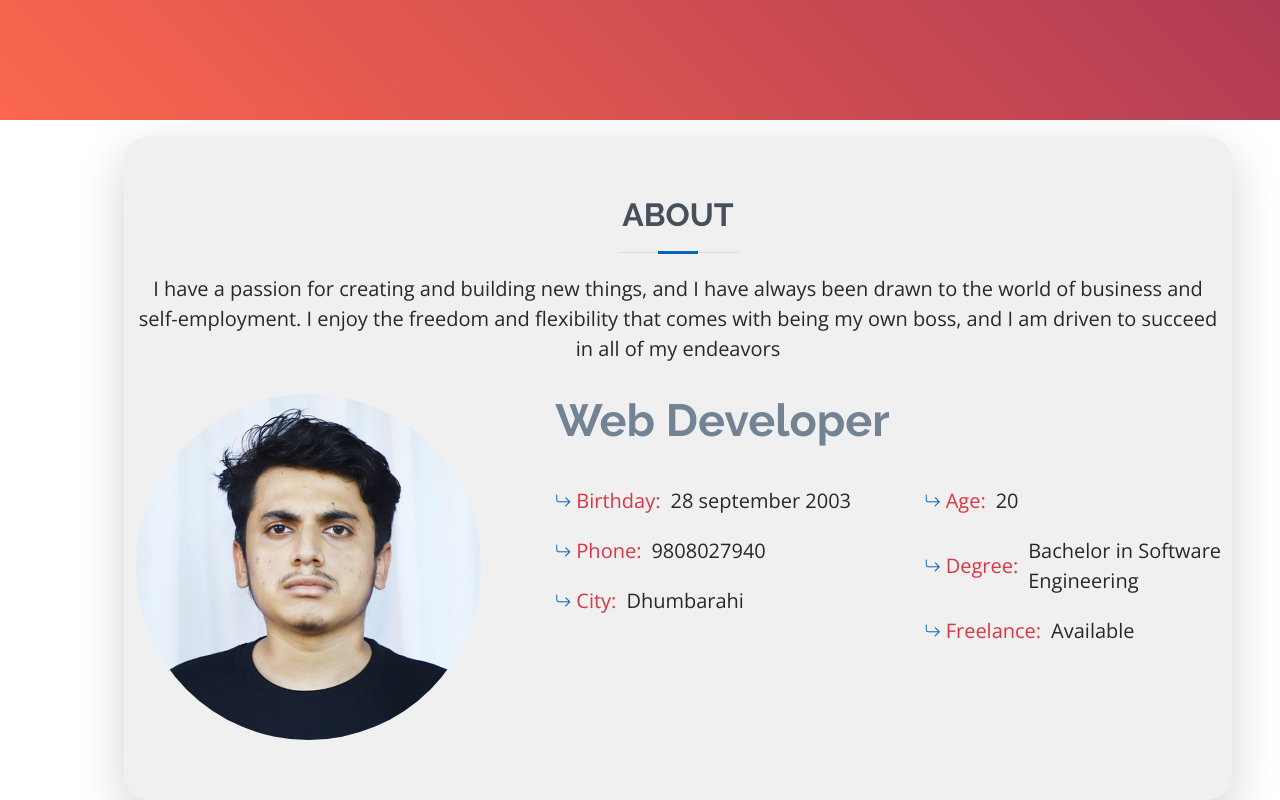
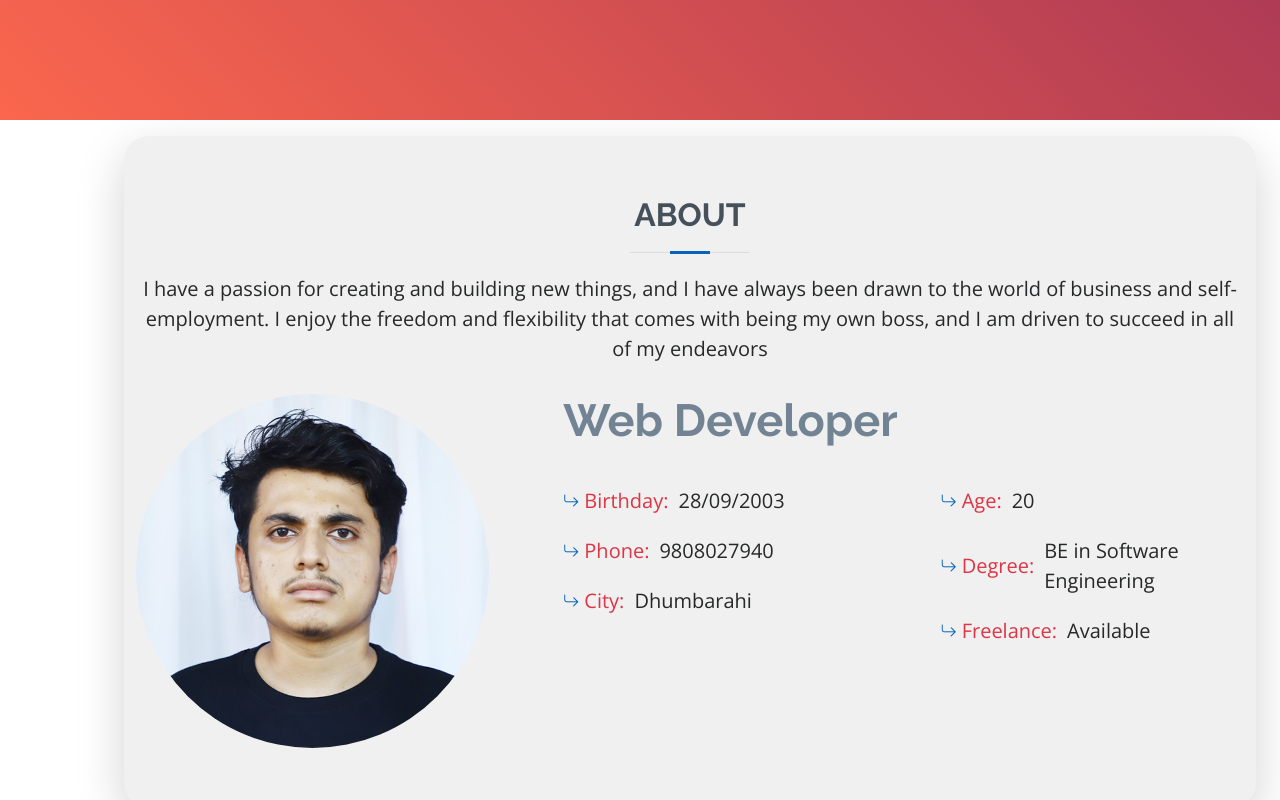
Before and after one commit to Pranav952/Portfolio-webstie, a plain HTML site: page index.html in a window 1280 px wide. Shown: the part 680-1480 px from the top of the page. Drawn offline with nearby package versions, Linux system fonts and the light colour scheme.

Commit message:
general change

```diff
--- a/index.html
+++ b/index.html
@@ -62,7 +62,7 @@
 
   <main id="main">
     <!-- ======= About Section ======= -->
-    <div class="card-xl shadow-lg mt-3 me-5 ms-4" style="border:none;border-radius:25px; background-color: #f0f0f0;">
+    <div class="card-xl shadow-lg mt-3 me-4 ms-4" style="border:none;border-radius:25px; background-color: #f0f0f0;">
       <section id="about" class="about">
         <div class="container" data-aos="fade-up">
 
@@ -84,7 +84,7 @@
                 <div class="col-lg-6">
                   <ul>
                     <li class="lead"><i class="bi bi-arrow-return-right"></i><strong
-                        class="text-danger">Birthday:</strong> <span>28 september 2003</span></li>
+                        class="text-danger">Birthday:</strong> <span>28/09/2003</span></li>
                     <li class="lead"><i class="bi bi-arrow-return-right"></i><strong class="text-danger">Phone:</strong>
                       <span>9808027940</span></li>
                     <li class="lead"><i class="bi bi-arrow-return-right"></i><strong class="text-danger">City:</strong>
@@ -96,7 +96,7 @@
                     <li class="lead"><i class="bi bi-arrow-return-right"></i><strong class="text-danger">Age:</strong>
                       <span>20</span></li>
                     <li class="lead"><i class="bi bi-arrow-return-right"></i><strong class="text-danger">Degree:</strong>
-                      <span>Bachelor in Software Engineering</span></li>
+                      <span>BE in Software Engineering</span></li>
                     <li class="lead"><i class="bi bi-arrow-return-right"></i><strong class="text-danger">Freelance:</strong> <span>Available</span></li>
                   </ul>
                 </div>
@@ -222,7 +222,7 @@
     </section><!-- End Skills Section -->
 
     <!-- ======= Resume Section ======= -->
-    <section id="resume" class="resume card-xl shadow-lg mt-3 me-5 ms-4" style="border:none;border-radius:25px; background-color: #f0f0f0;">
+    <section id="resume" class="resume card-xl shadow-lg mt-3 me-4 ms-4" style="border:none;border-radius:25px; background-color: #f0f0f0;">
       <div class="container" data-aos="fade-up">
 
         <div class="section-title">
```
Also changed, not shown: assets/img/apple-touch-icon.png (deleted), assets/img/favicon.png (deleted).
